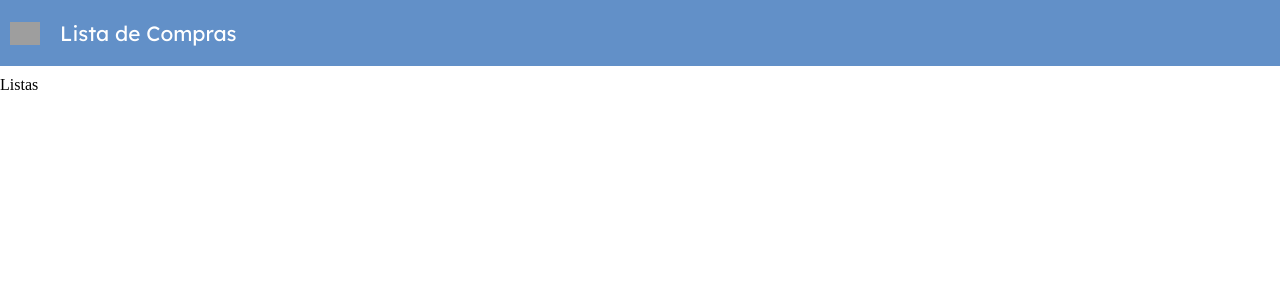
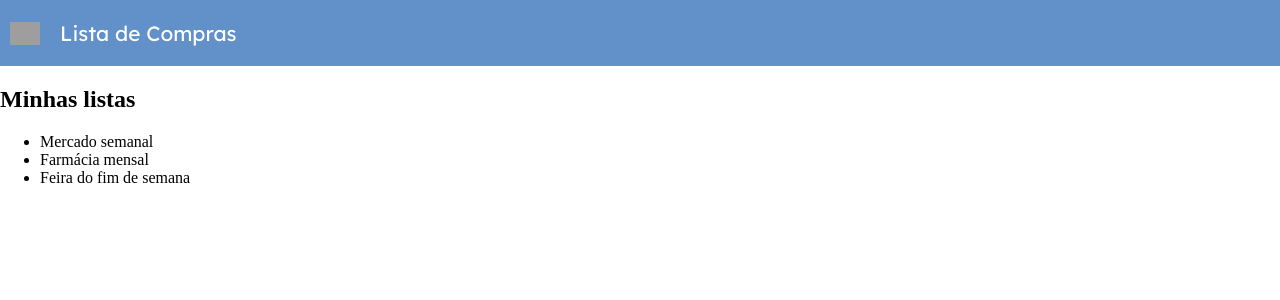
Before and after one commit to sidneyroberto/CPW4_2019_2, a React (Create React App) app in the folder lista-compras/: page / in a window 1280 px wide. Shown: the top 300 px of the page. Built offline with nearby package versions, Linux system fonts and the light colour scheme; grey boxes are pictures that could not be loaded.

Commit message:
Carregando as listas na página inicial

```diff
--- a/lista-compras/src/components/lista/Listas.js
+++ b/lista-compras/src/components/lista/Listas.js
@@ -2,16 +2,55 @@ import React, { Component } from 'react';
 
 import Menu from '../menu/Menu';
 import logo from '../../img/logo.png';
+import ListaService from '../../services/ListaService';
 
 export default class Listas extends Component {
+
+    constructor() {
+        /**
+         * Toda vez que criar um construtor
+         * em um componente React, lembre-se
+         * de invocar o construtor da classe
+         * mãe Component na primeira linha de
+         * código.
+         */
+        super();
+
+        this.state = {
+            listas: []
+        }
+
+        this.service = new ListaService();
+    }
+
+    componentDidMount() {
+        const listas =
+            this.service.recuperarListas();
+        this.setState({ listas });
+    }
+
     render() {
+        const listas =
+            this.state.listas.map(lista => (
+                <li key={lista._id}>{lista.nome}</li>
+            ));
+
         return (
             <div>
                 <Menu
                     logo={logo}
                     paginaAnterior="/"
                     titulo="Lista de Compras" />
-                Listas
+
+                <div className="conteiner">
+                    <div>
+                        <h2>Minhas listas</h2>
+
+                        <ul>
+                            {listas}
+                        </ul>
+                    </div>
+                </div>
             </div>
         );
     }
--- /dev/null
+++ b/lista-compras/src/services/ListaService.js
@@ -0,0 +1,102 @@
+export default class ListaService {
+
+    constructor() {
+        this.listas = [
+            {
+                _id: '1',
+                nome: 'Mercado semanal',
+                itens: [
+                    {
+                        _id: '1',
+                        descricao: 'Feijão Carioca',
+                        unidade: 'kg',
+                        quantidade: 1
+                    },
+                    {
+                        _id: '2',
+                        descricao: 'Arroz Tipo 1',
+                        unidade: 'kg',
+                        quantidade: 1
+                    },
+                    {
+                        _id: '3',
+                        descricao: 'Contra-Filé',
+                        unidade: 'kg',
+                        quantidade: 1
+                    },
+                    {
+                        _id: '4',
+                        descricao: 'Ovos',
+                        unidade: 'dúzia',
+                        quantidade: 2
+                    },
+                    {
+                        _id: '5',
+                        descricao: 'Azeite de Oliva',
+                        unidade: 'litro',
+                        quantidade: 0.5
+                    }
+                ]
+            },
+            {
+                _id: '2',
+                nome: 'Farmácia mensal',
+                itens: [
+                    {
+                        _id: '1',
+                        descricao: 'Desodorante Aerosol',
+                        unidade: 'vasilhame',
+                        quantidade: 3
+                    },
+                    {
+                        _id: '2',
+                        descricao: 'Sabonete',
+                        unidade: 'unidade',
+                        quantidade: 5
+                    }
+                ]
+            },
+            {
+                _id: '3',
+                nome: 'Feira do fim de semana',
+                itens: [
+                    {
+                        _id: '1',
+                        descricao: 'Banana Nanica',
+                        unidade: 'dúzia',
+                        quantidade: 1
+                    },
+                    {
+                        _id: '2',
+                        descricao: 'Maçã Fuji',
+                        unidade: 'kg',
+                        quantidade: 1
+                    },
+                    {
+                        _id: '3',
+                        descricao: 'Tomate Italiano',
+                        unidade: 'kg',
+                        quantidade: 1
+                    },
+                    {
+                        _id: '4',
+                        descricao: 'Rúcula',
+                        unidade: 'maço',
+                        quantidade: 3
+                    },
+                    {
+                        _id: '5',
+                        descricao: 'Alho',
+                        unidade: 'grama',
+                        quantidade: 100
+                    }
+                ]
+            }
+        ];
+    }
+
+    recuperarListas() {
+        return this.listas;
+    }
+
+}
```
